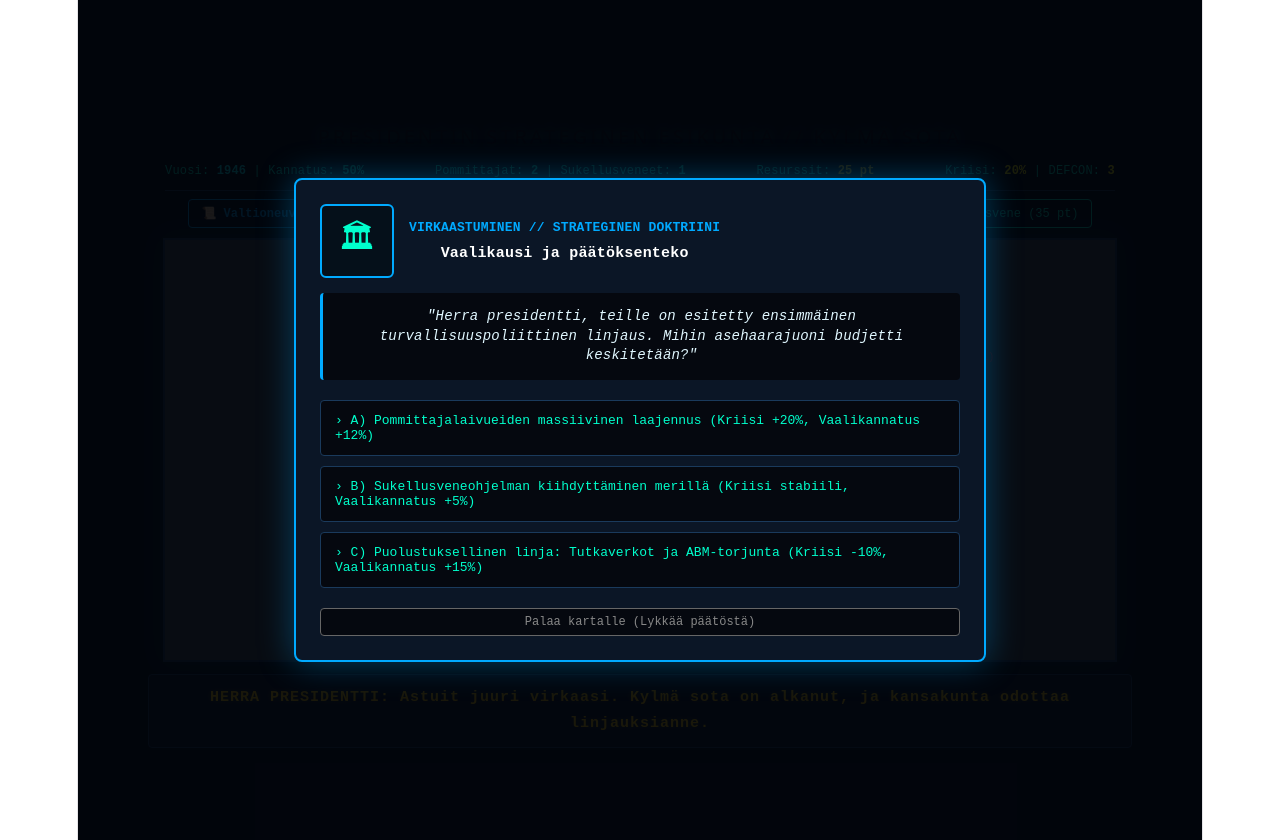
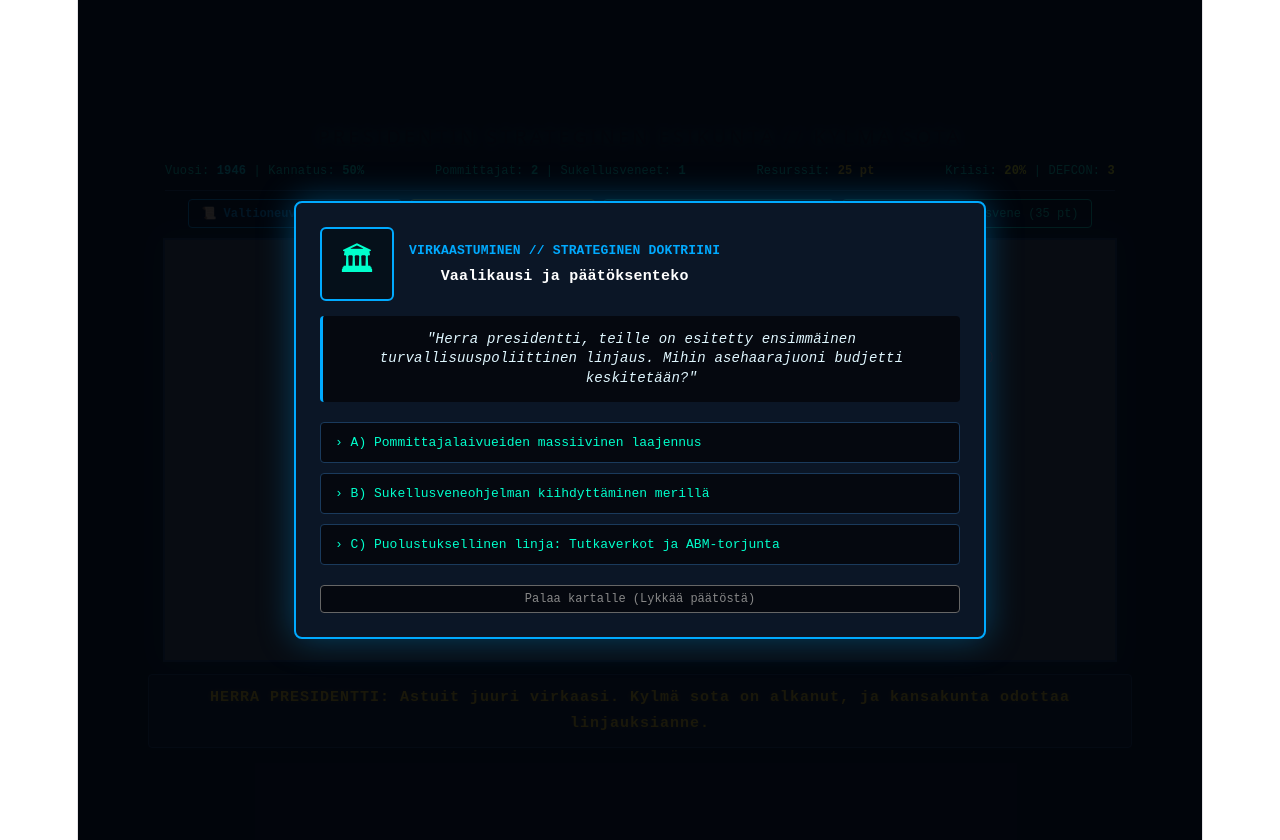
Before and after one commit to DesmondX80/defcon-zero, a React (Vite) app: page / in a window 1280 px wide. Built offline with nearby package versions, Linux system fonts and the light colour scheme.

Commit message:
Laajennettu valtioneuvoston diplomatia- ja vaalivalikoimaa monipuolisemmilla vaihtoehdoilla

```diff
--- a/src/App.tsx
+++ b/src/App.tsx
@@ -70,12 +70,10 @@ export default function App() {
   const [techLevel, setTechLevel] = useState<number>(1);
   const [enemyTechLevel, setEnemyTechLevel] = useState<number>(1);
 
-  // Presidentin hallinnon resurssit ja vaalikannatus
   const [approvalRating, setApprovalRating] = useState<number>(50); // %
   const [bombers, setBombers] = useState<number>(2); // Pommittajalaivueet
   const [submarines, setSubmarines] = useState<number>(1); // Ydinsukellusveneet
 
-  // Tarkat maantieteelliset koordinaatit maailmankartalle (950x420)
   const playerSiloPos = { x: 260, y: 165 };
   const [playerCities, setPlayerCities] = useState<City[]>([
     { id: 'pc1', name: 'Washington', x: 305, y: 175, hp: 100, alive: true },
@@ -95,36 +93,19 @@ export default function App() {
 
   const [defcon, setDefcon] = useState<number>(3);
   const [crisisLevel, setCrisisLevel] = useState<number>(20);
-  const [showDiplomacyModal, setShowDiplomacyModal] = useState<boolean>(true); // Avautuu heti pelin alussa vaalivalinnalla
+  const [showDiplomacyModal, setShowDiplomacyModal] = useState<boolean>(true);
   const [gameOver, setGameOver] = useState<boolean>(false);
   const [message, setMessage] = useState<string>("HERRA PRESIDENTTI: Astuit juuri virkaasi. Kylmä sota on alkanut, ja kansakunta odottaa linjauksianne.");
 
+  // Laajennettu valikoima diplomaattisia ja strategisia kysymyksiä
   const questionsList: DiplomacyQuestion[] = [
     {
       title: "VIRKAASTUMINEN // STRATEGINEN DOKTRIINI",
       question: "Herra presidentti, teille on esitetty ensimmäinen turvallisuuspoliittinen linjaus. Mihin asehaarajuoni budjetti keskitetään?",
       options: [
-        {
-          text: "A) Pommittajalaivueiden massiivinen laajennus (Kriisi +20%, Vaalikannatus +12%)",
-          crisisEffect: 20,
-          resourceEffect: -10,
-          approvalEffect: 12,
-          reply: "Pommittajaohjelma sai kansoilta suuren suosion, mutta vihollinen tulkitsee sen provokaatioksi!"
-        },
-        {
-          text: "B) Sukellusveneohjelman kiihdyttäminen merillä (Kriisi stabiili, Vaalikannatus +5%)",
-          crisisEffect: 0,
-          resourceEffect: -10,
-          approvalEffect: 5,
-          reply: "Ydinsukellusveneet upotetaan syvyyksiin turvaamaan vastaiskukykyä."
-        },
-        {
-          text: "C) Puolustuksellinen linja: Tutkaverkot ja ABM-torjunta (Kriisi -10%, Vaalikannatus +15%)",
-          crisisEffect: -10,
-          resourceEffect: -5,
-          approvalEffect: 15,
-          reply: "Kansa ilahtui rauhanomaisemmasta puolustuslinjasta. Jännitteet laskivat."
-        }
+        { text: "A) Pommittajalaivueiden massiivinen laajennus", crisisEffect: 20, resourceEffect: -10, approvalEffect: 12, reply: "Pommittajaohjelma sai kansoilta suuren suosion, mutta vihollinen tulkitsee sen provokaatioksi!" },
+        { text: "B) Sukellusveneohjelman kiihdyttäminen merillä", crisisEffect: 0, resourceEffect: -10, approvalEffect: 5, reply: "Ydinsukellusveneet upotetaan syvyyksiin turvaamaan vastaiskukykyä." },
+        { text: "C) Puolustuksellinen linja: Tutkaverkot ja ABM-torjunta", crisisEffect: -10, resourceEffect: -5, approvalEffect: 15, reply: "Kansa ilahtui rauhanomaisemmasta puolustuslinjasta. Jännitteet laskivat." }
       ]
     },
     {
@@ -134,6 +115,42 @@ export default function App() {
         { text: "Järjestetään massiivinen ilmasilta ja vältetään yhteenotto.", crisisEffect: -15, resourceEffect: -10, approvalEffect: 8, reply: "Ilmasilta onnistui loistavasti! Kannatus nousi." },
         { text: "Vaaditaan reitin avaamista asevoimin uhaten.", crisisEffect: +30, resourceEffect: +10, approvalEffect: -5, reply: "Uhkaava kanta nosti kriisiprosenttia rajusti!" },
         { text: "Vetäydytään hiljaisesti kiistellyltä alueelta.", crisisEffect: -25, resourceEffect: -5, approvalEffect: -15, reply: "Peräännyitte neuvottelupöydässä, mikä laski kansan luottamusta hallitukseen." }
+      ]
+    },
+    {
+      title: "TIEDUSTELURAPORTTI // SALAISET OPERAATIOT",
+      question: "CIA raportoi vihollisen uudesta salaisesta ohjastukikohdasta. Miten toimitetaan?",
+      options: [
+        { text: "Aloitetaan laajamittainen salainen sabotaasioperaatio.", crisisEffect: +15, resourceEffect: -15, approvalEffect: 6, reply: "Sabotaasi viivästytti vihollista, mutta herätti epäluuloja." },
+        { text: "Vuodetaan tiedot kansainväliselle medialle ja paljastetaan uhka.", crisisEffect: -5, resourceEffect: 0, approvalEffect: 10, reply: "Kansa arvostaa avoimuutta. Vihollisen propaganda menetti tehonsa." },
+        { text: "Ei reagoida, annetaan tilanteen rauhoittua itsestään.", crisisEffect: -10, resourceEffect: +5, approvalEffect: -4, reply: "Tilanne pysyi vakaana, mutta kriitikot pitävät hallitusta heikkona." }
+      ]
+    },
+    {
+      title: "ASERIISUNTASOPIMUS // DIPLOMATIA",
+      question: "Kansainväliset rauhanjärjestöt vaativat vastavuoroista ohjusriisuntaa.",
+      options: [
+        { text: "Allekirjoitetaan sopimus ja vähennetään jännitteitä radikaalisti.", crisisEffect: -35, resourceEffect: +10, approvalEffect: 14, reply: "Historiallinen rauhansopimus solmittu! Kriisi laski merkittävästi." },
+        { text: "Hylätään sopimus teeskennellen vihollisen epärehellisyyttä.", crisisEffect: +15, resourceEffect: -5, approvalEffect: -8, reply: "Sotaosapuolet pettyivät. Jännitteet kiristyivät." },
+        { text: "Vaaditaan ylimääräisiä tarkastuksia, jotka vihollinen hylkää.", crisisEffect: +5, resourceEffect: 0, approvalEffect: 4, reply: "Neuvottelut ajautuivat umpikujaan." }
+      ]
+    },
+    {
+      title: "TALOUSKRIISI // BUDJETTITAISTELU",
+      question: "Valtionvelka kasvaa varustelun vuoksi. Miten rahoitetaan puolustusmenot?",
+      options: [
+        { text: "Leikataan sosiaalimenoja ja suunnataan varat ohjustuotantoon.", crisisEffect: +10, resourceEffect: +25, approvalEffect: -18, reply: "Resurssit kasvoivat, mutta työläiset ja äänestäjät raivostuivat!" },
+        { text: "Korotetaan suuryritysten veroja ja tuetaan kotitalouksia.", crisisEffect: -5, resourceEffect: -10, approvalEffect: 12, reply: "Kansan suosio kasvoi, mutta puolustusteollisuus kärsii." },
+        { text: "Otetaan ulkomaista velkaa ja pidetään budjetti ennallaan.", crisisEffect: 0, resourceEffect: +10, approvalEffect: 2, reply: "Poliittinen kompromissi säilytti nykytilanteen." }
+      ]
+    },
+    {
+      title: "AVARUUSKILPA // TEKNOLOGIAN ETRULINJA",
+      question: "Tiedemiehet ehdottavat satelliittiohjelman käynnistämistä ennen vihollista.",
+      options: [
+        { text: "Rahoitetaan ohjelma täysimääräisesti kansallisen ylpeyden vuoksi.", crisisEffect: +5, resourceEffect: -20, approvalEffect: 20, reply: "Ensimmäinen satelliitti kiertää maapalloa! Vaalikannatus räjähti kasvuun!" },
+        { text: "Keskitytään pelkästään sotilaallisiin mannertenvälisiin ohjuksiin.", crisisEffect: +10, resourceEffect: -10, approvalEffect: -2, reply: "Armeija kiittää, mutta nuoriso pettyi avaruustutkimuksen hylkäämiseen." },
+        { text: "Torjutaan hanke turhana resurssien tuhlauksena.", crisisEffect: -5, resourceEffect: +10, approvalEffect: -8, reply: "Säästitte rahaa, mutta vihollinen voitti teknologisen symbolisen voiton." }
       ]
     }
   ];
@@ -152,7 +169,6 @@ export default function App() {
     img.onload = () => { mapImageRef.current = img; };
   }, []);
 
-  // Vuosien ja talouden kuluminen
   useEffect(() => {
     const interval = setInterval(() => {
       if (gameOver || showDiplomacyModal) return;
@@ -520,6 +536,7 @@ export default function App() {
       return nextCrisis;
     });
 
+    // Siirrytään satunnaisesti seuraavaan kysymykseen listalta
     setCurrentQIndex((prev) => (prev + 1) % questionsList.length);
   };
 
@@ -600,7 +617,6 @@ export default function App() {
           PRESIDENTIN STRATEGINEN ESIKUNTA // KYLMÄ SOTA
         </h1>
 
-        {/* HUD - Mukana vuosi, resurssit, arsenaali ja vaalikannatus */}
         <div style={{ display: 'flex', justifyContent: 'space-between', width: '950px', marginBottom: '8px', fontSize: '12px', borderBottom: '1px solid #1a3a5c', paddingBottom: '6px' }}>
           <div>Vuosi: <strong style={{ color: '#00ffff' }}>{year}</strong> | Kannatus: <strong style={{ color: approvalRating > 40 ? '#00ffcc' : '#ff3333' }}>{approvalRating}%</strong></div>
           <div>Pommittajat: <strong>{bombers}</strong> | Sukellusveneet: <strong>{submarines}</strong></div>
@@ -608,7 +624,6 @@ export default function App() {
           <div>Kriisi: <strong style={{ color: crisisLevel > 70 ? '#ff3333' : 'yellow' }}>{crisisLevel}%</strong> | DEFCON: <strong style={{ color: defcon === 1 ? '#ff3333' : 'yellow' }}>{defcon}</strong></div>
         </div>
 
-        {/* Hallintapainikkeet */}
         <div style={{ display: 'flex', gap: '8px', marginBottom: '10px', width: '950px', justifyContent: 'center', flexWrap: 'wrap' }}>
           {!gameOver ? (
               <>
@@ -658,7 +673,6 @@ export default function App() {
           <p style={{ margin: 0, fontWeight: 'bold' }}>{message}</p>
         </div>
 
-        {/* PRESIDENTIN VALINTA / DIPLOMATIAMODAALI */}
         {showDiplomacyModal && !gameOver && (
             <div style={{ position: 'absolute', top: 0, left: 0, width: '100%', height: '100%', backgroundColor: 'rgba(2, 5, 12, 0.9)', display: 'flex', alignItems: 'center', justifyContent: 'center', zIndex: 10 }}>
               <div style={{ width: '640px', backgroundColor: '#0b1626', border: '2px solid #00aaff', borderRadius: '8px', padding: '24px', boxShadow: '0 0 35px rgba(0, 170, 255, 0.35)' }}>
```
